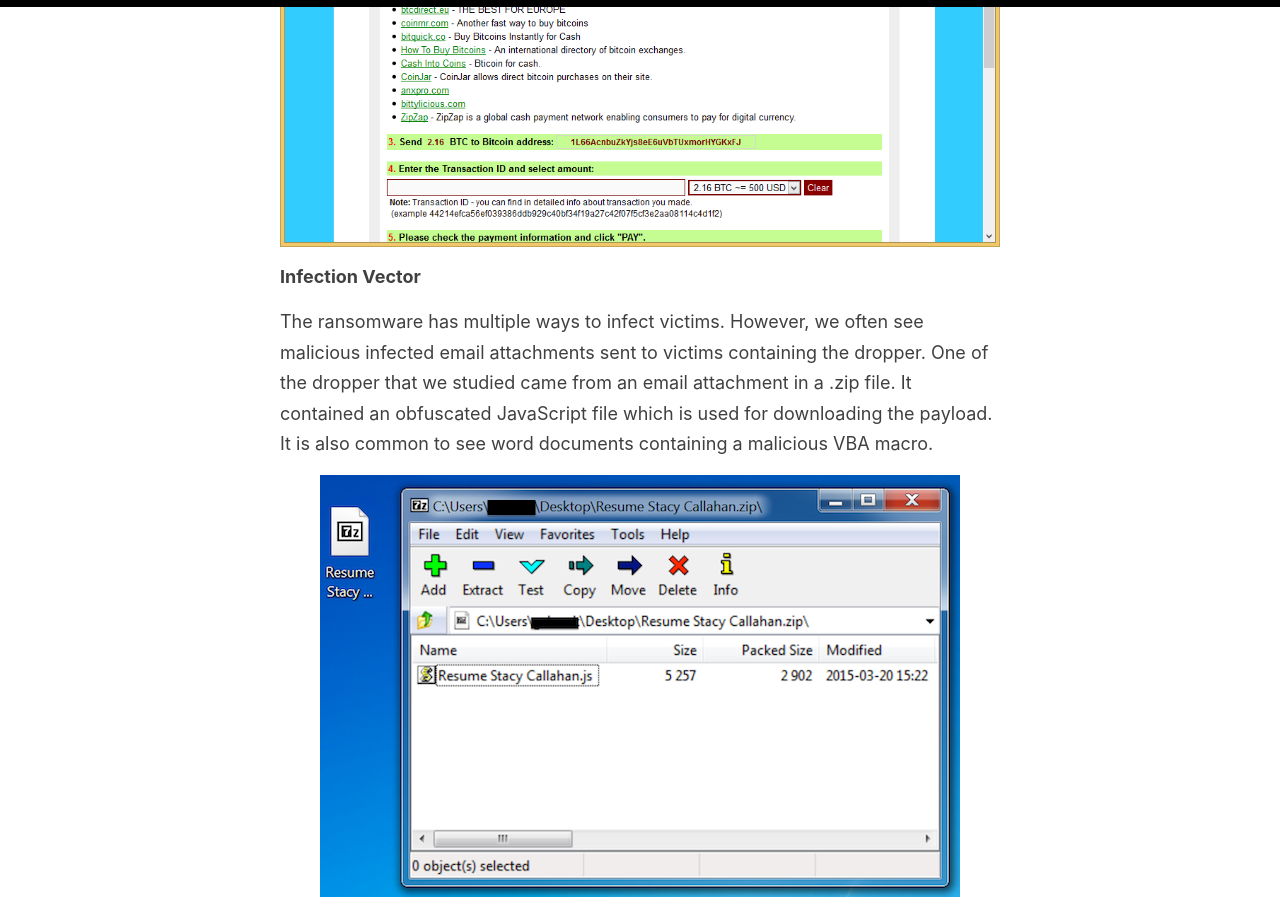
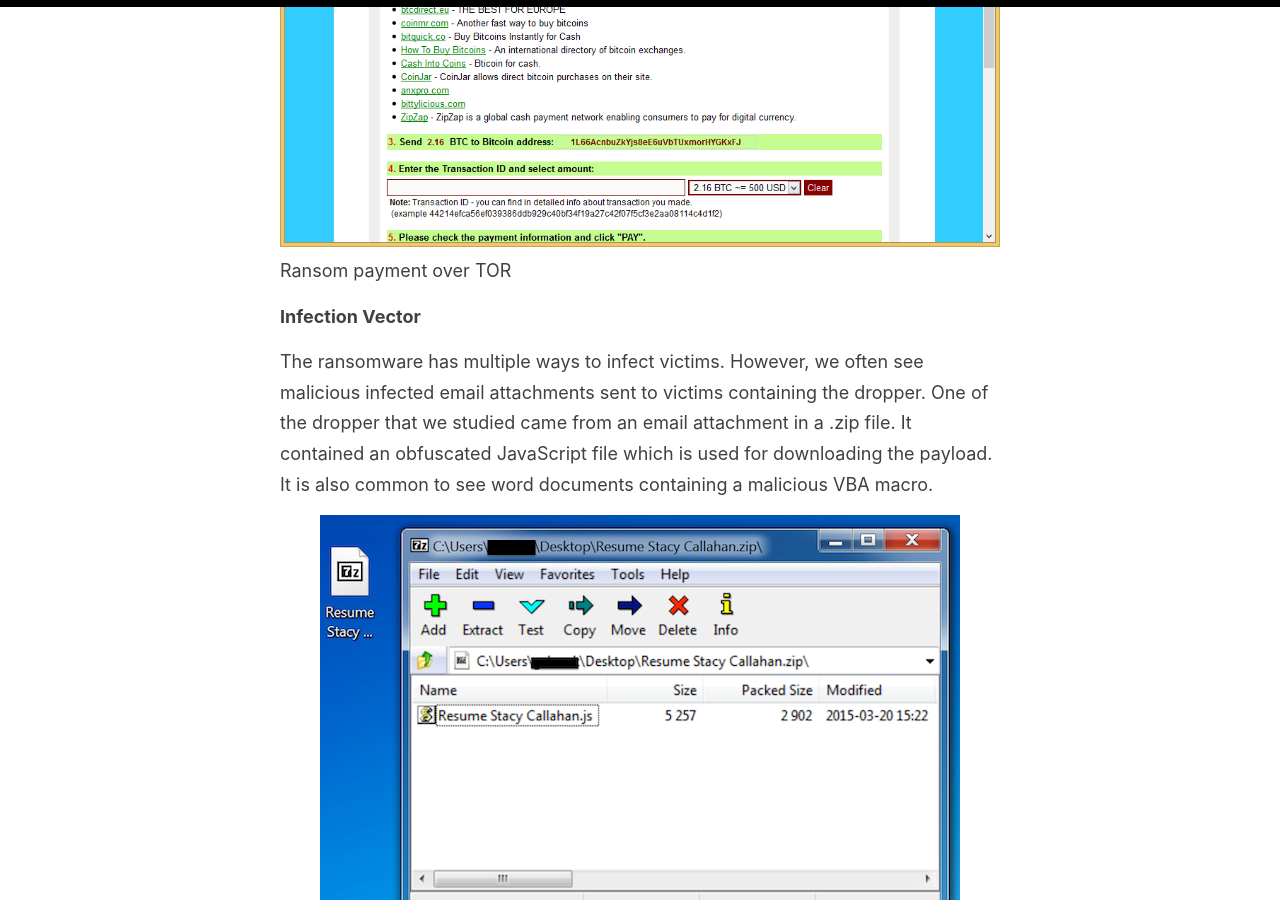
Before and after one commit to NavyTitanium/NavyTitanium.github.io, a Jekyll site: the page built from _posts/2015-10-29-CryptoWall-3.0.md, in a window 1280 px wide and 900 px high, scrolled down 1101 px. Built offline with Jekyll 4.4.1, drawn with Linux system fonts in a browser that asks for light colours.

Commit message:
Update 2015-10-29-CryptoWall-3.0.md

```diff
--- a/_posts/2015-10-29-CryptoWall-3.0.md
+++ b/_posts/2015-10-29-CryptoWall-3.0.md
@@ -12,7 +12,10 @@
 
 CryptoWall is known to be one the most popular ransomware. [The FBI](http://www.ic3.gov/media/2015/150623.aspx) says it has received 992 complaints about CryptoWall, with victims reporting losses of $18m. [Symantec](https://www4.symantec.com/mktginfo/whitepaper/ISTR/21347932_GA-internet-security-threat-report-volume-20-2015-social_v2.pdf) also said that ransomware attacks have more than doubled in 2014 from 4.1 million in 2013, up to 8.8 million. It's using today's most sophisticated exploit kit such as Nuclear, Neutrino, and Angler in order to infect the victim. Consequently, this ransomware is using all ways possible to infect victims. The main goal of this destructive malware is to search for all file with certain extensions on the computer victim and network drives to encrypt them. It then asks for a ransom, which is normally $500 USD (and doubles after a certain period of time) for decryption.
 
-![Ransom payment over TOR](/images/ransom.png)
+<figure>
+  <img src="/images/ransom.png" alt="Ransom payment over TOR">
+  <figcaption>Ransom payment over TOR</figcaption>
+</figure>
 
 **Infection Vector**
 
```
